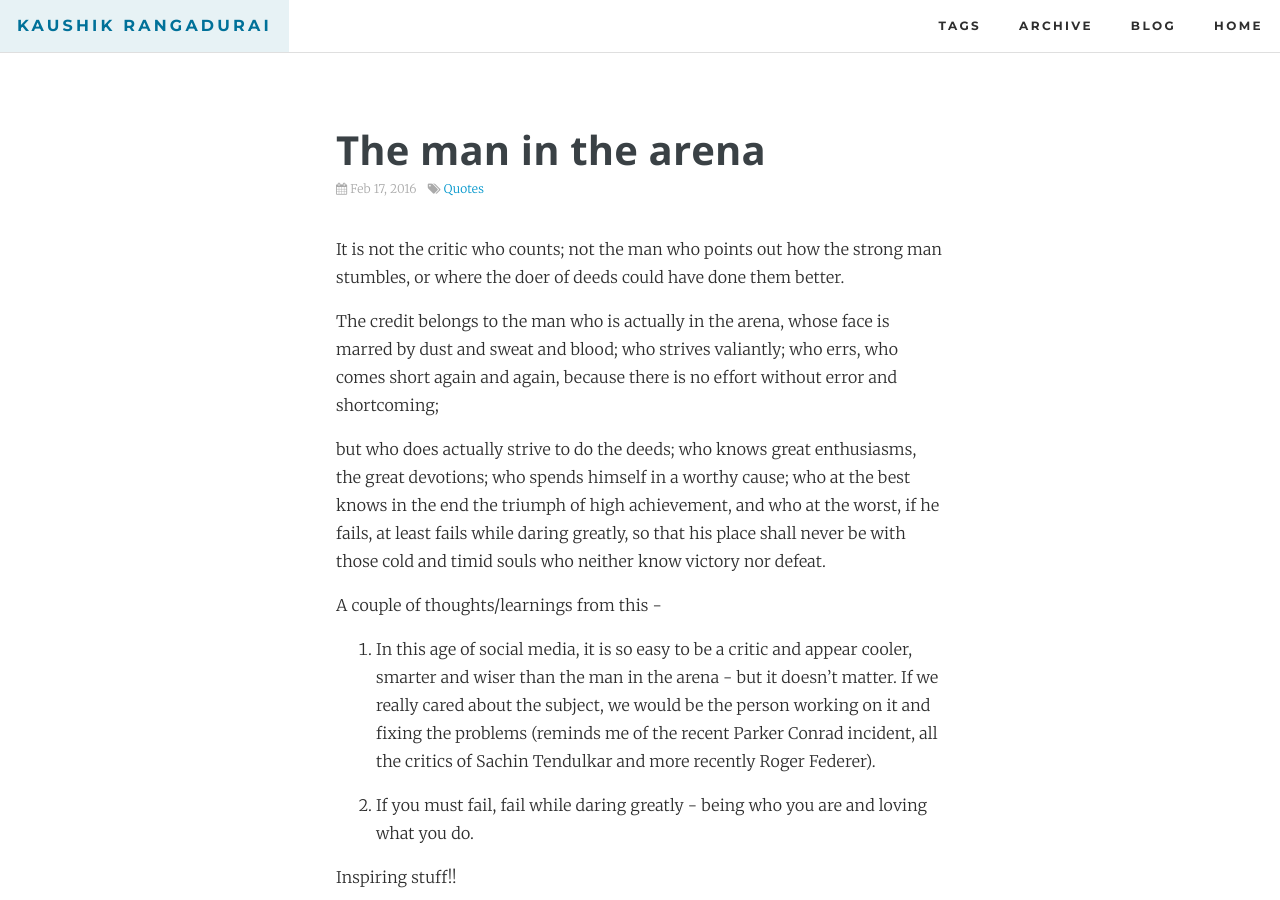
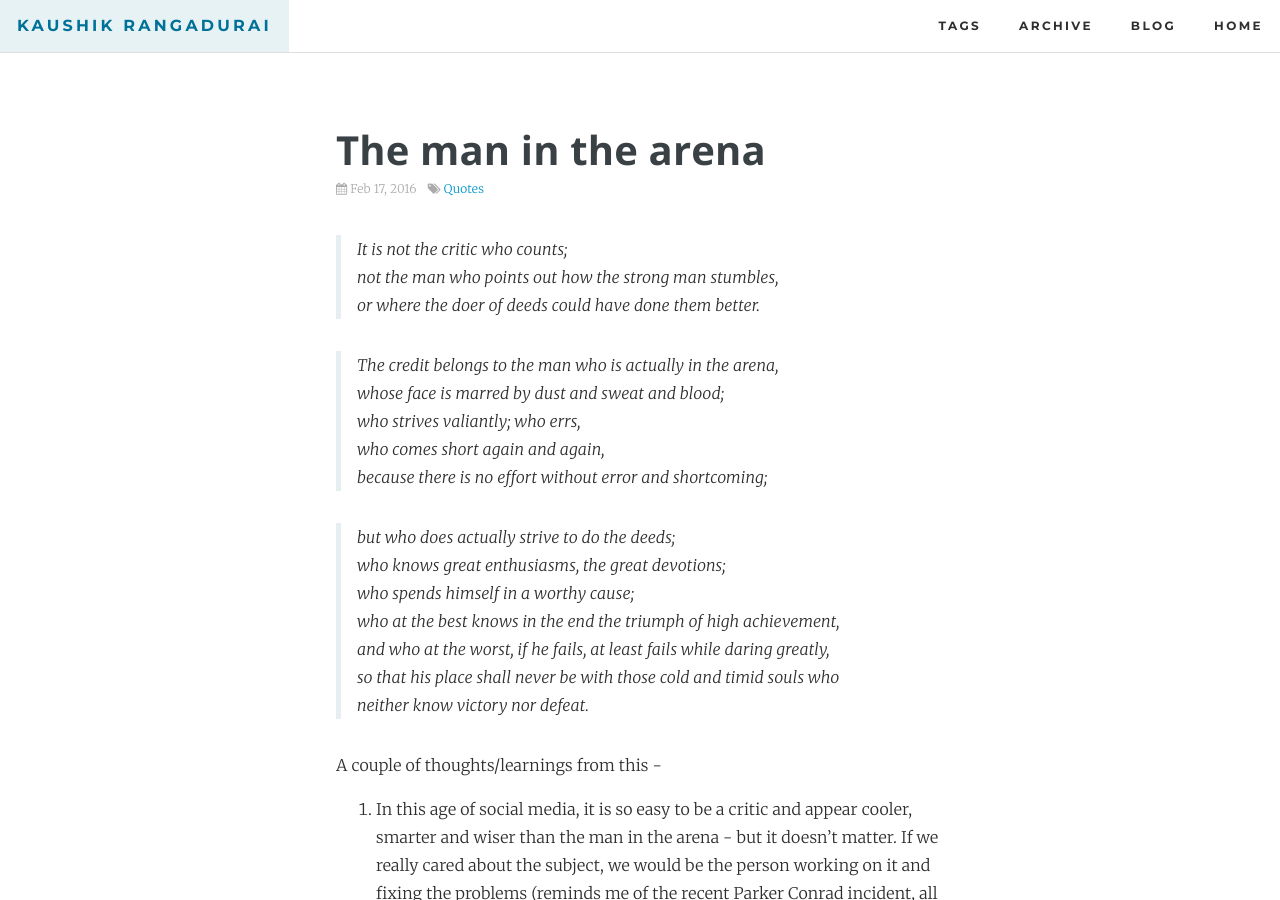
Before and after one commit to kaushik88/kaushik88.github.io, a Jekyll site: the page built from _posts/2016-02-17-the-man-in-the-arena.md, in a window 1280 px wide and 900 px high. Built offline with Jekyll 4.4.1, drawn with Linux system fonts in a browser that asks for light colours; comment, search, counter and statistics services are not loaded.

Commit message:
Add alignment

```diff
--- a/_posts/2016-02-17-the-man-in-the-arena.md
+++ b/_posts/2016-02-17-the-man-in-the-arena.md
@@ -7,23 +7,25 @@ categories:
 - Learn
 thumbnail_path: blog/personal/the-man-in-the-arena.jpg
 ---
+>
+It is not the critic who counts;<br/>
+not the man who points out how the strong man stumbles,<br/>
+or where the doer of deeds could have done them better.<br/>
 
- It is not the critic who counts;
- not the man who points out how the strong man stumbles,
- or where the doer of deeds could have done them better.
+>
+The credit belongs to the man who is actually in the arena,<br/>
+whose face is marred by dust and sweat and blood;<br/>
+who strives valiantly; who errs,<br/>
+who comes short again and again,<br/>
+because there is no effort without error and shortcoming;<br/>
 
- The credit belongs to the man who is actually in the arena,
- whose face is marred by dust and sweat and blood;
- who strives valiantly; who errs,
- who comes short again and again,
- because there is no effort without error and shortcoming;
-
- but who does actually strive to do the deeds;
- who knows great enthusiasms, the great devotions;
- who spends himself in a worthy cause;
- who at the best knows in the end the triumph of high achievement,
- and who at the worst, if he fails, at least fails while daring greatly,
- so that his place shall never be with those cold and timid souls who neither know victory nor defeat.
+>
+but who does actually strive to do the deeds;<br/>
+who knows great enthusiasms, the great devotions;<br/>
+who spends himself in a worthy cause;<br/>
+who at the best knows in the end the triumph of high achievement,<br/>
+and who at the worst, if he fails, at least fails while daring greatly,<br/>
+so that his place shall never be with those cold and timid souls who neither know victory nor defeat.<br/>
 
  A couple of thoughts/learnings from this -
 
```
